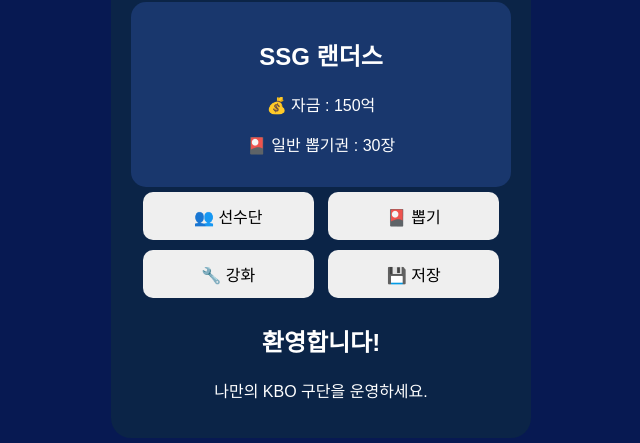
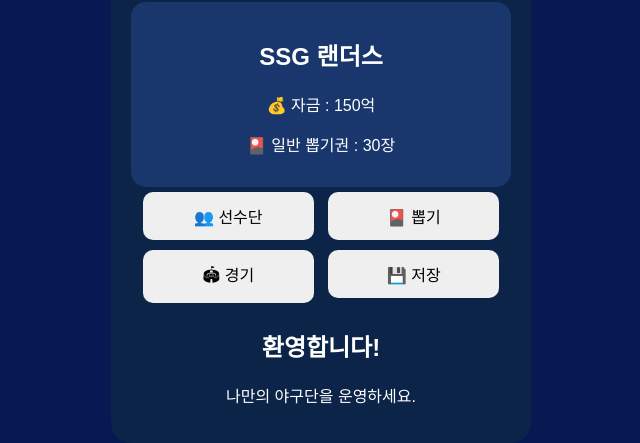
Before and after one commit to baseballproject1/KBO-Manager, a plain HTML site: page index.html in a window 1280 px wide. Shown: the part 115-558 px from the top of the page, without its empty margins (319-959 px from the left). Drawn offline with Linux system fonts and the light colour scheme.

Commit message:
Update team buttons and welcome message in HTML

```diff
--- a/index.html
+++ b/index.html
@@ -13,6 +13,7 @@
 <h1>⚾ KBO 매니저</h1>
 
 <div class="status">
+
 <h2>SSG 랜더스</h2>
 
 <p>💰 자금 : <span id="money">150</span>억</p>
@@ -27,7 +28,7 @@
 
 <button onclick="draw()">🎴 뽑기</button>
 
-<button onclick="showEnhance()">🔧 강화</button>
+<button onclick="showGame()">🏟 경기</button>
 
 <button onclick="saveGame()">💾 저장</button>
 
@@ -38,9 +39,7 @@
 
 <h2>환영합니다!</h2>
 
-<p>
-나만의 KBO 구단을 운영하세요.
-</p>
+<p>나만의 야구단을 운영하세요.</p>
 
 </div>
 
```
